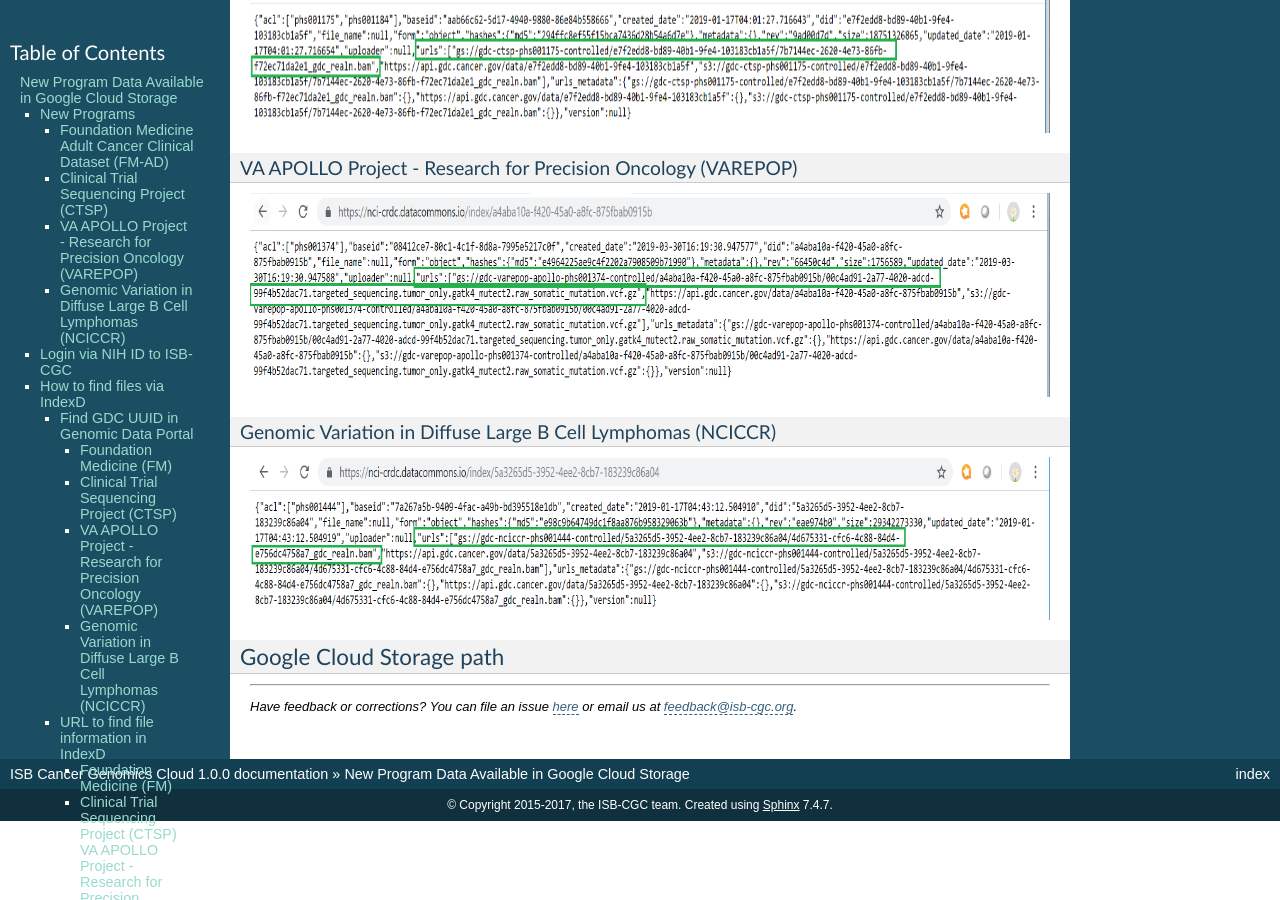
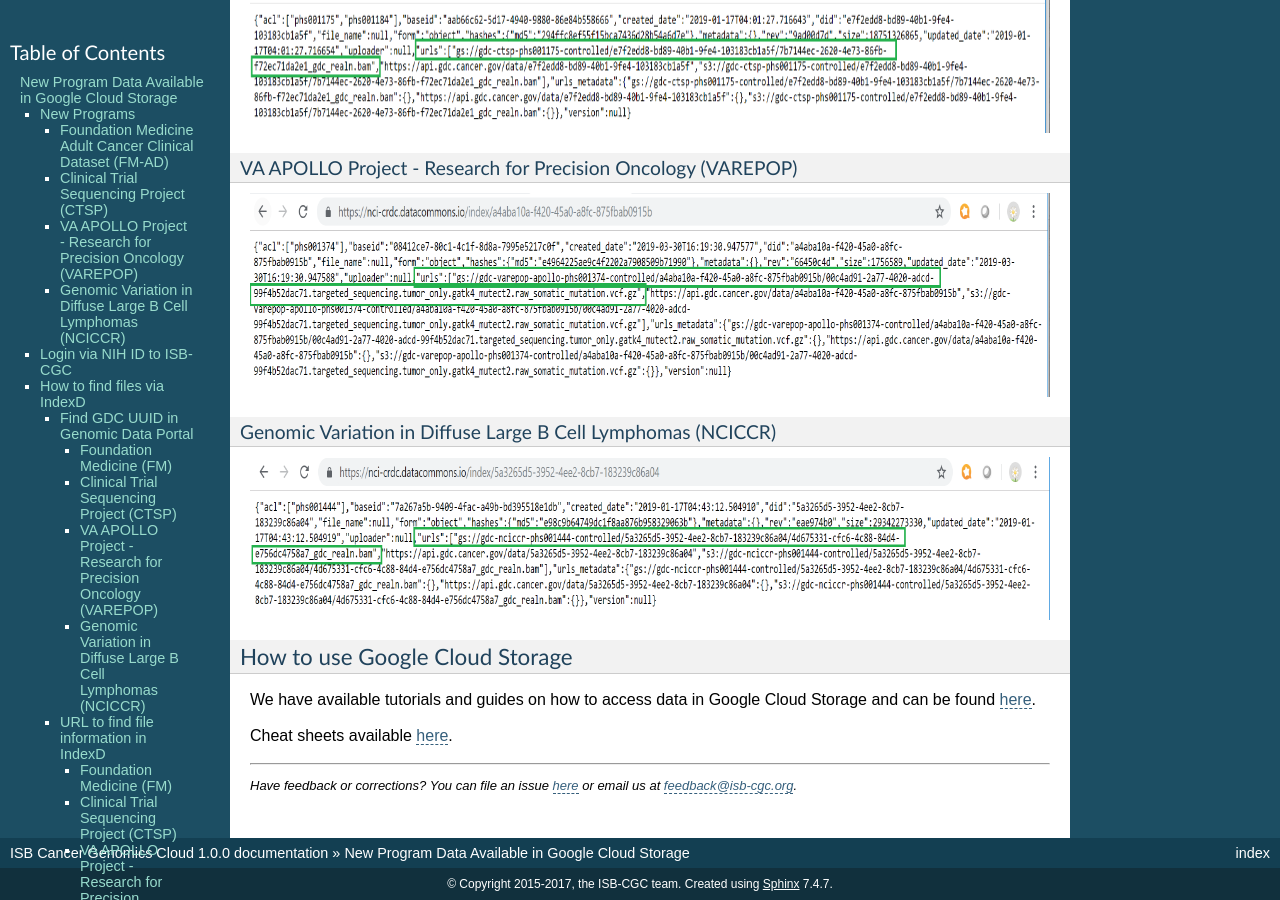
Before and after one commit to isb-cgc/readthedocs, a Sphinx documentation site: the page built from docs/source/sections/data/data2/AccessData/AccessviaIndexD.rst, in a window 1280 px wide and 900 px high, scrolled down 7815 px. Built offline with Sphinx 7.4.7, drawn with Linux system fonts in a browser that asks for light colours; pages that are not in the unit, such as notebooks, are missing from menus.

Commit message:
links added

```diff
--- a/docs/source/sections/data/data2/AccessData/AccessviaIndexD.rst
+++ b/docs/source/sections/data/data2/AccessData/AccessviaIndexD.rst
@@ -209,5 +209,9 @@ Genomic Variation in Diffuse Large B Cell Lymphomas (NCICCR)
 
 
 
-Google Cloud Storage path
-^^^^^^^^^^^^^^^^^^^^^^^^^^
+How to use Google Cloud Storage
+^^^^^^^^^^^^^^^^^^^^^^^^^^^^^^^^
+
+We have available tutorials and guides on how to access data in Google Cloud Storage and can be found  `here <https://isb-cancer-genomics-cloud.readthedocs.io/en/latest/sections/HowToGetStartedonISB-CGC.html#iii-accessing-and-analyzing-data-stored-in-gcs>`_.
+
+Cheat sheets available `here <https://isb-cancer-genomics-cloud.readthedocs.io/en/latest/sections/DIYWorkshop.html#isb-cancer-genomics-cloud-isb-cgc>`_.
```
